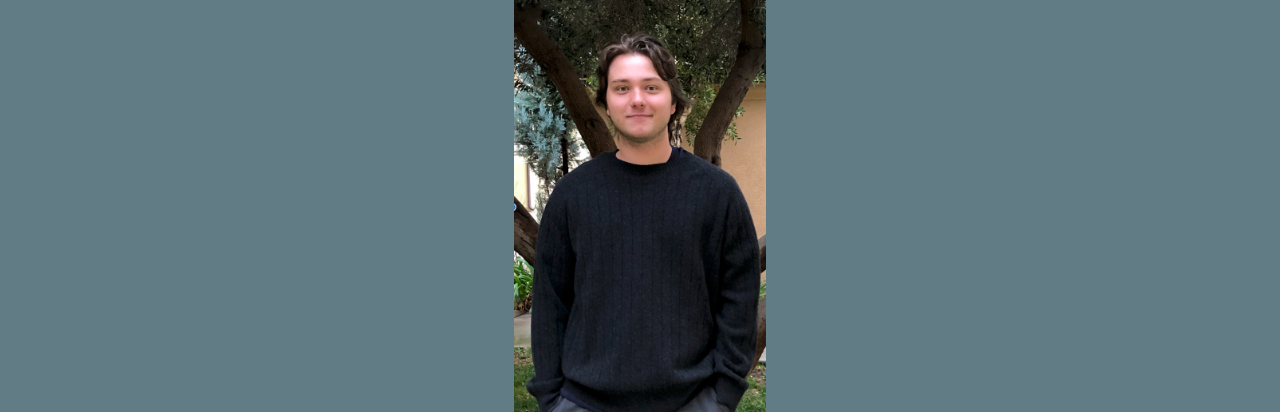
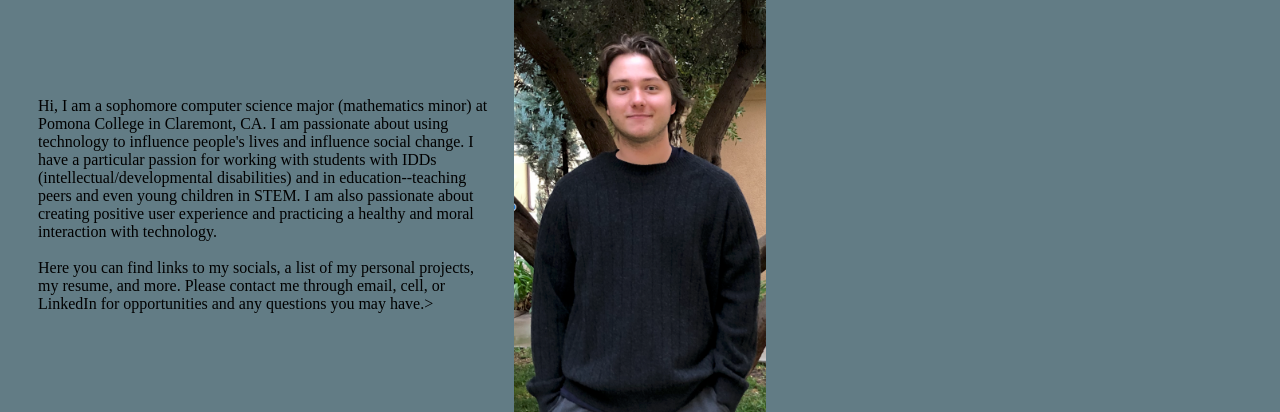
Before and after one commit to amgarton47/Personal-Website, a website: page public/index.html in a window 1280 px wide. Shown: the part 156-568 px from the top of the page. Drawn offline with Linux system fonts and the light colour scheme.

Commit message:
added bio

```diff
--- a/public/index.html
+++ b/public/index.html
@@ -28,6 +28,18 @@
         <h1 style="margin: 0px; padding: 5px;">
             Aidan Garton
         </h1>
+        <p style="margin: 100px 0 0 30px; width: 450px; position: absolute">
+            Hi, I am a sophomore computer science major (mathematics minor) at Pomona College in Claremont, CA.
+            I am passionate about using technology to influence people's lives and influence social change.
+            I have a particular passion for working with students with IDDs (intellectual/developmental disabilities)
+            and in education--teaching peers and even young children in STEM. I am also passionate about creating
+            positive user experience and practicing a healthy and moral interaction with technology.
+
+            <br> <br> Here you can find links to my
+            socials, a list of my personal projects, my resume, and more. Please contact me through email, cell, or LinkedIn
+            for opportunities and any questions you may have.>
+
+        </p>
         <img src="pic3.png" alt="Profile Photo" id="profile_pic">
         <div>
             <h1 style="margin: 0px; padding: 0px;">Contact:</h1>
```
